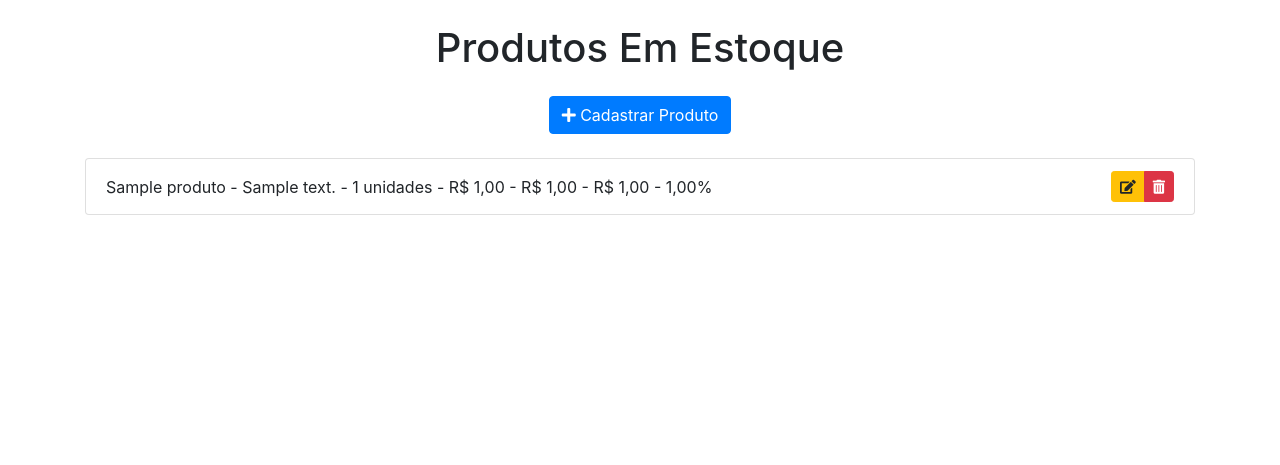
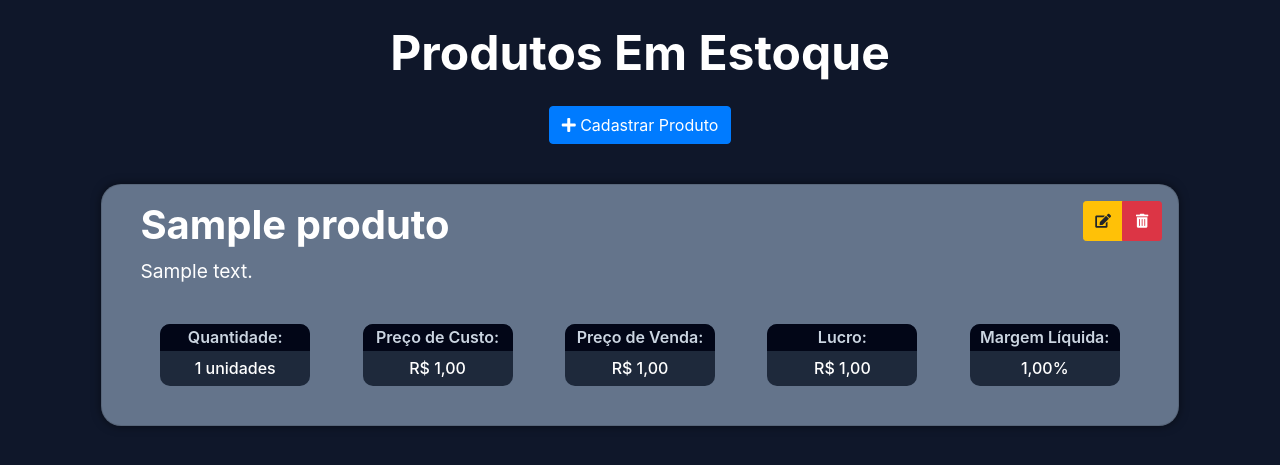
Before and after one commit to Perilocc/Itiner-rio, a Django app: page /produtos/ in a window 1280 px wide. Shown: the top 465 px of the page. Run offline with Django 5.2, Linux system fonts and the light colour scheme; tables that the repository leaves empty hold one stand-in row (values such as "Sample post"); some libraries are stand-ins or nearby versions.

Commit message:
:lipstick: feat: Estilização dos produtos

```diff
--- a/apps/produto/templates/produto_confirm_delete.html
+++ b/apps/produto/templates/produto_confirm_delete.html
@@ -1,8 +1,10 @@
+{% load static %}
 <!DOCTYPE html>
 <html>
 <head>
     <title>Confirmar Exclusão - Casa Amarela</title>
     <link href="https://stackpath.bootstrapcdn.com/bootstrap/4.5.2/css/bootstrap.min.css" rel="stylesheet">
+    <link rel="stylesheet" href="{% static 'css/products.css' %}">
 </head>
 <body>
     <div class="container">
--- a/apps/produto/templates/produto_form.html
+++ b/apps/produto/templates/produto_form.html
@@ -1,9 +1,11 @@
+{% load static %}
 <!DOCTYPE html>
 <html>
 <head>
     <title>{% if object.pk %}Editar{% else %}Cadastrar{% endif %} Produto - Casa Amarela</title>
     <!-- Adicionando o CSS do Bootstrap -->
     <link href="https://stackpath.bootstrapcdn.com/bootstrap/4.5.2/css/bootstrap.min.css" rel="stylesheet">
+    <link rel="stylesheet" href="{% static 'css/products.css' %}">
 </head>
 <body>
     <div class="container">
--- a/apps/produto/templates/produto_list.html
+++ b/apps/produto/templates/produto_list.html
@@ -1,13 +1,15 @@
+{% load static %}
 <!DOCTYPE html>
 <html>
 <head>
     <title>Estoque - Casa Amarela</title>
     <link href="https://stackpath.bootstrapcdn.com/bootstrap/4.5.2/css/bootstrap.min.css" rel="stylesheet">
     <link href="https://cdnjs.cloudflare.com/ajax/libs/font-awesome/5.15.4/css/all.min.css" rel="stylesheet">
+    <link rel="stylesheet" href="{% static 'css/products.css' %}">
 </head>
 <body>
     <div class="container">
-        <h1 class="my-4 text-center">Produtos Em Estoque</h1>
+        <h1 class="my-4 text-center teste">Produtos Em Estoque</h1>
 
         <div class="text-center mb-4">
             <a href="{% url 'produto-add' %}" class="btn btn-primary">
@@ -17,8 +19,13 @@
 
         <ul class="list-group">
             {% for produto in produtos %}
-                <li class="list-group-item d-flex justify-content-between align-items-center">
-                    {{ produto.nome }} - {{ produto.descricao }} - {{ produto.qtd }} unidades - R$ {{ produto.custo }} - R$ {{ produto.preco_venda }} - R$ {{ produto.lucro }} - {{ produto.margem_liquida|floatformat:2 }}%
+                <li class="list-group-item product-card">
+                    <div>
+                        <div class="product-title">
+                            <span>
+                                <h2>{{ produto.nome }}</h2>
+                                <p>{{ produto.descricao }}</p>
+                            </span>
                             <div class="btn-group" role="group">
                                 <a href="{% url 'produto-edit' produto.id %}" class="btn btn-warning btn-sm">
                                     <i class="fas fa-edit"></i>
@@ -27,6 +34,30 @@
                                 <a href="{% url 'produto-delete' produto.pk %}" class="btn btn-danger btn-sm">
                                     <i class="fas fa-trash-alt"></i>
                                 </a>
+                            </div>
+                        </div>
+                        <div class="attributte-row">
+                            <div class="attributte-container">
+                                <h3 class="product-attribute">Quantidade:</h3>
+                                <h3>{{ produto.qtd }} unidades</h3>
+                            </div>
+                            <div class="attributte-container">
+                                <h3 class="product-attribute">Preço de Custo:</h3>
+                                <h3>R$ {{ produto.custo }}</h3>
+                            </div>
+                            <div class="attributte-container">
+                                <h3 class="product-attribute">Preço de Venda:</h3>
+                                <h3>R$ {{ produto.preco_venda }}</h3>
+                            </div>
+                            <div class="attributte-container">
+                                <h3 class="product-attribute">Lucro:</h3>
+                                <h3>R$ {{ produto.lucro }}</h3>
+                            </div>
+                            <div class="attributte-container">
+                                <h3 class="product-attribute">Margem Líquida:</h3>
+                                <h3>{{ produto.margem_liquida|floatformat:2 }}%</h3>
+                            </div>
+                        </div>
                     </div>
                 </li>
             {% endfor %}
--- a/estoque/settings.py
+++ b/estoque/settings.py
@@ -119,6 +119,9 @@ USE_TZ = True
 # https://docs.djangoproject.com/en/5.1/howto/static-files/
 
 STATIC_URL = 'static/'
+STATICFILES_DIRS = [
+    os.path.join(BASE_DIR, 'static'),
+]
 
 # Default primary key field type
 # https://docs.djangoproject.com/en/5.1/ref/settings/#default-auto-field
--- /dev/null
+++ b/static/css/products.css
@@ -0,0 +1,68 @@
+body {
+  background-color: rgb(15 23 42);
+  color: white;
+}
+
+h1 {
+  font-size: 3rem;
+  font-weight: 700;
+}
+
+.product-card {
+  background-color: rgb(100 116 139);
+  border-radius: 20px !important;
+  padding: 1rem;
+  margin: 1rem;
+  box-shadow: 0 0 10px rgba(0, 0, 0, 0.5);
+}
+
+.product-card h2 {
+  font-size: 2.5rem;
+  font-weight: 700;
+}
+
+.product-card p {
+  font-size: 1.2rem;
+}
+
+.product-title {
+  display: flex;
+  justify-content: space-between;
+  margin-left: 1.4rem;
+}
+
+.attributte-row {
+  display: flex;
+  justify-content: space-around;
+  flex-wrap: wrap;
+  margin: 1rem;
+}
+
+.attributte-container {
+  text-align: center;
+  background-color: rgb(30 41 59);
+  border-radius: 10px;
+  width: 150px;
+  margin: 0.4rem;
+}
+
+.attributte-container h3 {
+  font-size: 1rem;
+}
+
+.product-attribute {
+  background-color: rgb(2 6 23);
+  border-top-left-radius: 10px;
+  border-top-right-radius: 10px;
+  color: rgb(203 213 225);
+  font-weight: 600;
+  padding: 4px;
+}
+
+.btn-sm {
+  height: 40px;
+  width: 40px;
+  display: flex;
+  justify-content: center;
+  align-items: center;
+}
```
Lines whose indentation alone changed are shown as unchanged.
